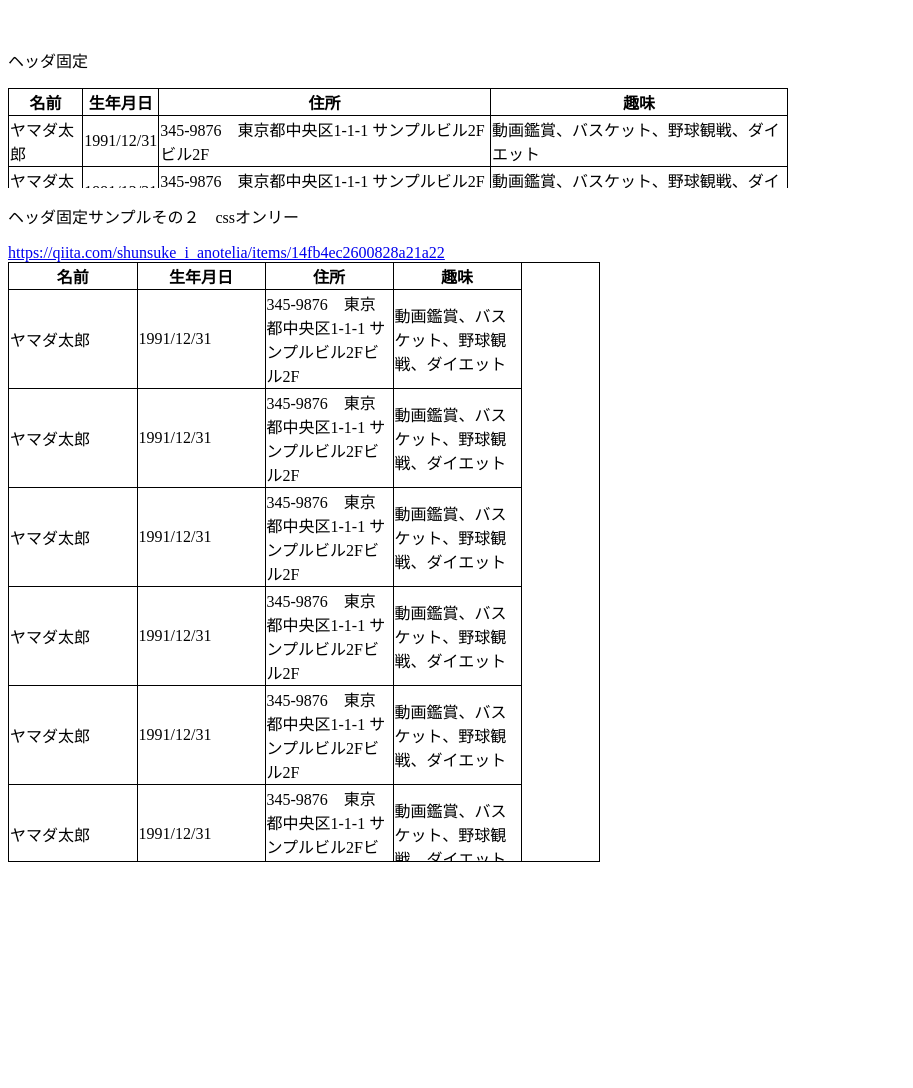
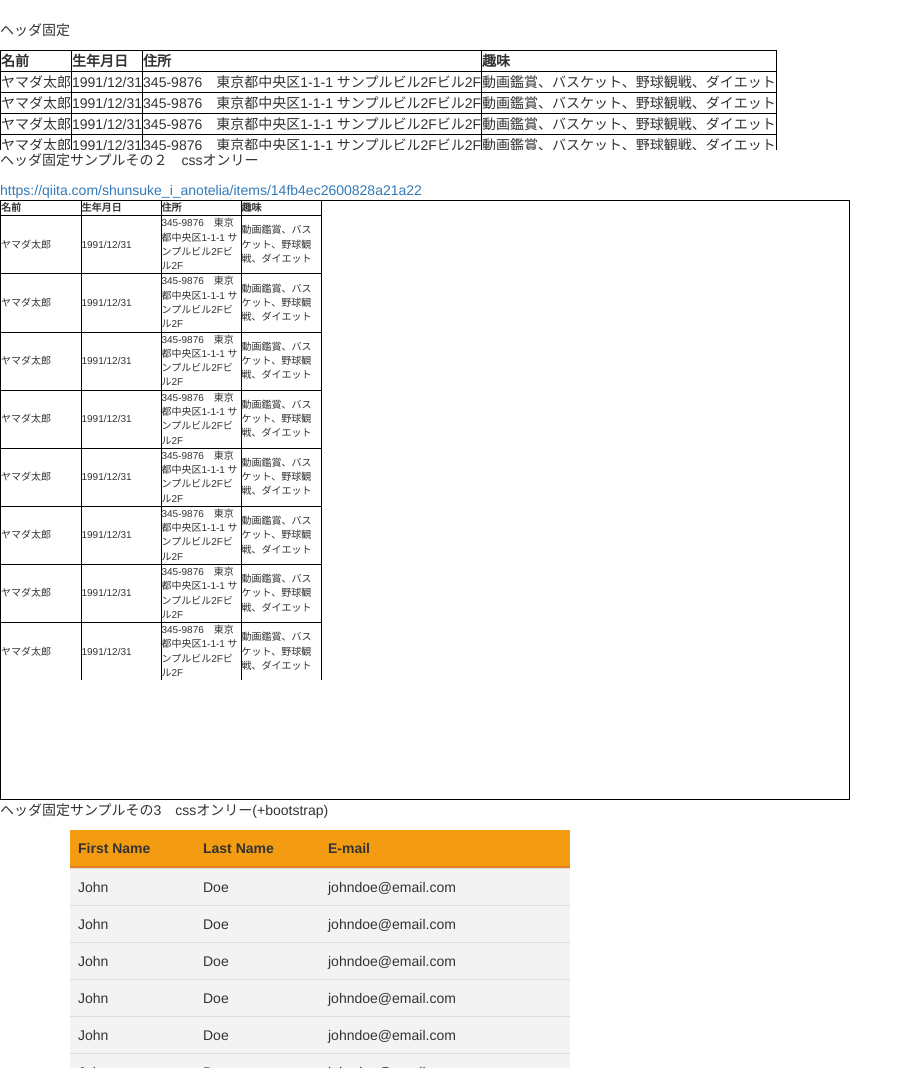
Before and after one commit to umanari145/css, a PHP site: page /table2.html in a window 1280 px wide. Shown: the whole page, without its empty margins (0-913 px from the left). Before the commit the page ends 862 px from the top, so only its background shows below. Run offline with PHP 8.4, Linux system fonts and the light colour scheme; some libraries are stand-ins or nearby versions.

Commit message:
tableの固定

```diff
--- a/table2.css
+++ b/table2.css
@@ -1,24 +1,21 @@
+@charset "UTF-8";
 * {
-    box-sizing: border-box;
-}
+  box-sizing: border-box; }
 
 *:before,
 *:after {
-	box-sizing: border-box;
-}
+  box-sizing: border-box; }
 
-.main_table{
+.main_table {
   border-collapse: collapse;
-	border:1px solid #000;
-}
+  border: 1px solid #000; }
 
-.main_table th,.main_table td{
-	border:1px solid #000;
-	border-bottom: 1px solid #000;
-}
+.main_table th, .main_table td {
+  border: 1px solid #000;
+  border-bottom: 1px solid #000; }
 
 /** 固定パターン サンプル２ **/
-.sticky_table{
+.sticky_table {
   display: block;
   position: relative;
   overflow: scroll;
@@ -26,33 +23,49 @@
   height: calc(75vh);
   border-collapse: collapse;
   font-size: 0;
-	border:1px solid #000;
-}
+  border: 1px solid #000; }
 
 .sticky_table thead,
-.sticky_table tbody{
+.sticky_table tbody {
   display: block;
-	width: max-content;
-}
+  width: max-content; }
 
 .sticky_table th,
 .sticky_table td {
   width: 8.0rem;
   background: #fff;
-	font-size: 1.0rem;
-}
+  font-size: 1.0rem; }
 
-.sticky_table th{
-	border-right: 1px solid #000;
-}
+.sticky_table th {
+  border-right: 1px solid #000; }
 
-.sticky_table td{
+.sticky_table td {
   border-top: 1px solid #000;
-	border-right: 1px solid #000;
-}
+  border-right: 1px solid #000; }
 
 .sticky_table thead {
   position: sticky;
   top: 0;
-	z-index: 2;
-}
+  z-index: 2; }
+
+.table {
+  max-width: 100%;
+  margin-bottom: 20px; }
+
+.table-fixed {
+  width: 500px;
+  background-color: #f3f3f3; }
+  .table-fixed tbody {
+    height: 200px;
+    overflow-y: auto;
+    width: 100%; }
+  .table-fixed thead, .table-fixed tbody, .table-fixed tr, .table-fixed td, .table-fixed th {
+    display: block; }
+  .table-fixed tbody td {
+    float: left; }
+  .table-fixed thead tr th {
+    float: left;
+    background-color: #f39c12;
+    border-color: #e67e22; }
+
+/*# sourceMappingURL=table2.css.map */
--- a/table2.html
+++ b/table2.html
@@ -2,9 +2,11 @@
 <html lang="ja">
 	<meta charset="UTF-8">
 	<title>table</title>
-	<link rel="stylesheet" type="text/css" href="table2.css">
 	<script type="text/javascript" src="jquery-3.3.1.min.js"></script>
 	<script type="text/javascript" src="jquery.tablefix.js"></script>
+	<script type='text/javascript' src='./bower_components/bootstrap/dist/js/bootstrap.min.js'></script>
+	<link rel="stylesheet" type="text/css" href="./bower_components/bootstrap/dist/css/bootstrap.min.css">
+	<link rel="stylesheet" type="text/css" href="table2.css">
 	<script type="text/javascript">
 	$(function() {
 		$('#items').tablefix({width: 800, height: 100, fixRows: 1});
@@ -136,5 +138,79 @@
 			</tbody>
 		</table>
 
+		<p>ヘッダ固定サンプルその3　cssオンリー(+bootstrap)</p>
+		<div class="container">
+		  <table class="table table-fixed">
+		    <thead>
+		      <tr>
+		        <th class="col-xs-3">First Name</th>
+		        <th class="col-xs-3">Last Name</th>
+		        <th class="col-xs-6">E-mail</th>
+		      </tr>
+		    </thead>
+		    <tbody>
+		      <tr>
+		        <td class="col-xs-3">John</td>
+		        <td class="col-xs-3">Doe</td>
+		        <td class="col-xs-6">johndoe@email.com</td>
+		      </tr>
+			  <tr>
+		        <td class="col-xs-3">John</td>
+		        <td class="col-xs-3">Doe</td>
+		        <td class="col-xs-6">johndoe@email.com</td>
+		      </tr>
+			  <tr>
+		        <td class="col-xs-3">John</td>
+		        <td class="col-xs-3">Doe</td>
+		        <td class="col-xs-6">johndoe@email.com</td>
+		      </tr>
+			  <tr>
+		        <td class="col-xs-3">John</td>
+		        <td class="col-xs-3">Doe</td>
+		        <td class="col-xs-6">johndoe@email.com</td>
+		      </tr>
+			  <tr>
+		        <td class="col-xs-3">John</td>
+		        <td class="col-xs-3">Doe</td>
+		        <td class="col-xs-6">johndoe@email.com</td>
+		      </tr>
+			  <tr>
+		        <td class="col-xs-3">John</td>
+		        <td class="col-xs-3">Doe</td>
+		        <td class="col-xs-6">johndoe@email.com</td>
+		      </tr>
+			  <tr>
+		        <td class="col-xs-3">John</td>
+		        <td class="col-xs-3">Doe</td>
+		        <td class="col-xs-6">johndoe@email.com</td>
+		      </tr>
+			  <tr>
+		        <td class="col-xs-3">John</td>
+		        <td class="col-xs-3">Doe</td>
+		        <td class="col-xs-6">johndoe@email.com</td>
+		      </tr>
+			  <tr>
+		        <td class="col-xs-3">John</td>
+		        <td class="col-xs-3">Doe</td>
+		        <td class="col-xs-6">johndoe@email.com</td>
+		      </tr>
+			  <tr>
+		        <td class="col-xs-3">John</td>
+		        <td class="col-xs-3">Doe</td>
+		        <td class="col-xs-6">johndoe@email.com</td>
+		      </tr>
+			  <tr>
+		        <td class="col-xs-3">John</td>
+		        <td class="col-xs-3">Doe</td>
+		        <td class="col-xs-6">johndoe@email.com</td>
+		      </tr>
+		      <tr>
+		        <td class="col-xs-3">John</td>
+		        <td class="col-xs-3">Doe</td>
+		        <td class="col-xs-6">johndoe@email.com</td>
+		      </tr>
+			</tbody>
+		</table>
+		</div>
 	</body>
 </html>
--- /dev/null
+++ b/table2.scss
@@ -0,0 +1,90 @@
+* {
+    box-sizing: border-box;
+}
+
+*:before,
+*:after {
+	box-sizing: border-box;
+}
+
+.main_table{
+	border-collapse: collapse;
+	border:1px solid #000;
+}
+
+.main_table th,.main_table td{
+	border:1px solid #000;
+	border-bottom: 1px solid #000;
+}
+
+/** 固定パターン サンプル２ **/
+.sticky_table{
+	display: block;
+	position: relative;
+	overflow: scroll;
+	width: calc(100vw - 43rem);
+	height: calc(75vh);
+	border-collapse: collapse;
+	font-size: 0;
+	border:1px solid #000;
+}
+
+.sticky_table thead,
+.sticky_table tbody{
+	display: block;
+	width: max-content;
+}
+
+.sticky_table th,
+.sticky_table td {
+	width: 8.0rem;
+	background: #fff;
+	font-size: 1.0rem;
+}
+
+.sticky_table th{
+	border-right: 1px solid #000;
+}
+
+.sticky_table td{
+	border-top: 1px solid #000;
+	border-right: 1px solid #000;
+}
+
+.sticky_table thead {
+	position: sticky;
+	top: 0;
+	z-index: 2;
+}
+
+
+.table{
+	max-width: 100%;
+	margin-bottom: 20px;
+}
+.table-fixed{
+  width: 500px;
+  background-color: #f3f3f3;
+  tbody{
+    height:200px;
+    overflow-y:auto;
+    width: 100%;
+    }
+  thead,tbody,tr,td,th{
+    display:block;
+  }
+  tbody{
+    td{
+      float:left;
+    }
+  }
+  thead {
+    tr{
+      th{
+        float:left;
+       background-color: #f39c12;
+       border-color:#e67e22;
+      }
+    }
+  }
+}
```
Also changed, not shown: README.md, 1 other file. Lines whose indentation alone changed are shown as unchanged.
